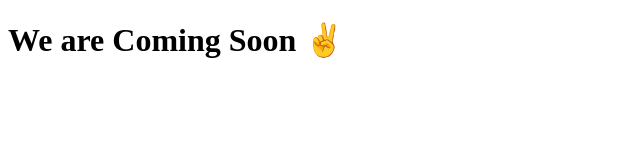
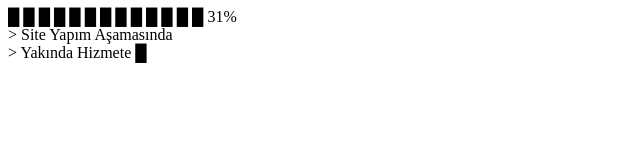
Before and after one commit to lmousom/androidwithmousom.tech, a plain HTML site: page index.html in a window 1280 px wide. Shown: the whole page, without its empty margins (0-640 px from the left). Drawn offline with Linux system fonts and the light colour scheme.

Commit message:
Update index.html

```diff
--- a/index.html
+++ b/index.html
@@ -8,10 +8,10 @@
     <link rel="shortcut icon" type="image/jpg" href="./assets/fav.ico"/>
   </head>
   <body>
-    <div class="wrapper">
-  <div class="cs-wrapper">
-    <h1>We are Coming Soon ✌️</h1>
-  </div>
-</div>
+   <body oncontextmenu="return false" onselectstart="return false" ondragstart="return false">
+    <div id="yazı">█ █ █ <span style="color:black">█ █ █ █ █ █ █ █ █ █ </span>31%
+      <br>&gt; Site Yapım Aşamasında&nbsp;&nbsp;&nbsp;&nbsp;&nbsp;&nbsp;&nbsp;&nbsp;&nbsp;&nbsp;&nbsp;
+      <br>&gt; Yakında Hizmete  <span id="imleç">█</span>&nbsp;&nbsp;&nbsp;&nbsp;&nbsp;&nbsp;&nbsp;&nbsp;
+    </div>
   </body>
 </html>
```
